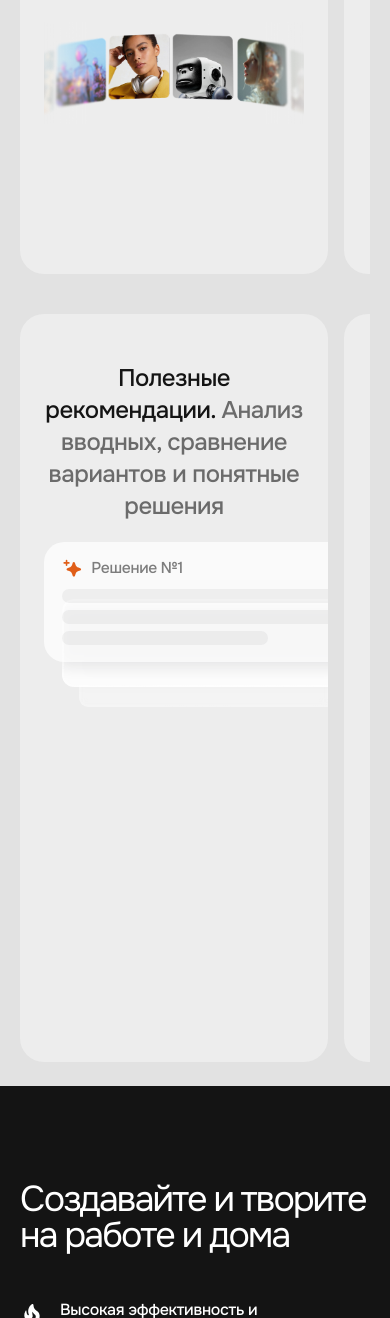
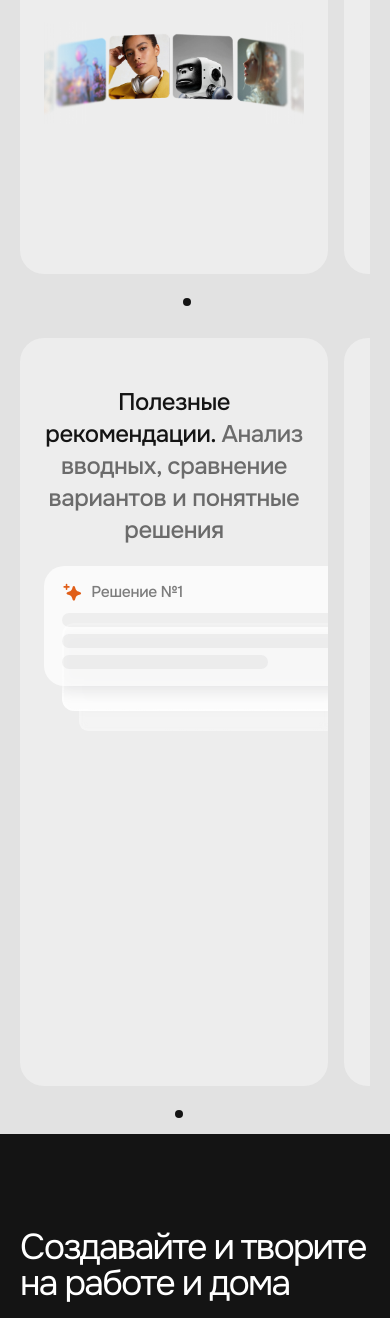
Before and after one commit to kirilloganyan/lumuse-landos, a Next.js app: page / in a window 390 px wide. Shown: the part 754-2072 px from the top of the page. Built offline with nearby package versions, Linux system fonts and the light colour scheme.

Commit message:
feat: add mobile carousel controls to AI features section

```diff
--- a/src/screens/Landing/sections/AIFeaturesSection/AIFeaturesSection.tsx
+++ b/src/screens/Landing/sections/AIFeaturesSection/AIFeaturesSection.tsx
@@ -1,4 +1,4 @@
-import React from "react";
+import React, { useEffect, useRef, useState } from "react";
 import { Card, CardContent } from "@/components/ui/card";
 
 const topCards = [
@@ -22,6 +22,52 @@ const topCards = [
   },
 ] as const;
 
+
+
+const useCarouselIndex = (itemsCount: number) => {
+  const containerRef = useRef<HTMLDivElement | null>(null);
+  const [activeIndex, setActiveIndex] = useState(0);
+
+  useEffect(() => {
+    const node = containerRef.current;
+    if (!node) return;
+
+    const handleScroll = () => {
+      const children = Array.from(node.children) as HTMLElement[];
+      if (!children.length) return;
+
+      let closestIndex = 0;
+      let minDistance = Number.POSITIVE_INFINITY;
+
+      children.forEach((child, index) => {
+        const distance = Math.abs(child.offsetLeft - node.scrollLeft);
+        if (distance < minDistance) {
+          minDistance = distance;
+          closestIndex = index;
+        }
+      });
+
+      setActiveIndex(closestIndex);
+    };
+
+    handleScroll();
+    node.addEventListener("scroll", handleScroll, { passive: true });
+
+    return () => node.removeEventListener("scroll", handleScroll);
+  }, [itemsCount]);
+
+  const goTo = (index: number) => {
+    const node = containerRef.current;
+    const target = node?.children[index] as HTMLElement | undefined;
+    if (!node || !target) return;
+
+    node.scrollTo({ left: target.offsetLeft, behavior: "smooth" });
+    setActiveIndex(index);
+  };
+
+  return { containerRef, activeIndex, goTo };
+};
+
 const creativeMiniCards = [
   { title: "Идея для поста", width: "w-[203px]", outerClassName: "mt-[7px]" },
   { title: "Для поста", width: "w-[224.86px]", outerClassName: "" },
@@ -29,6 +75,9 @@ const creativeMiniCards = [
 ] as const;
 
 export const AIFeaturesSection = (): React.JSX.Element => {
+  const topCarousel = useCarouselIndex(topCards.length);
+  const bottomCarousel = useCarouselIndex(3);
+
   return (
     <section className="relative w-full px-5 py-4 sm:px-6 lg:px-[var(--section-px-lg)]">
       <div className="mx-auto flex w-full max-w-[var(--container-max)] flex-col gap-[var(--card-gap)]">
@@ -37,7 +86,7 @@ export const AIFeaturesSection = (): React.JSX.Element => {
           AI-возможностями: AI-креатив, учеба и развитие, полезные рекомендации,
           AI-текст и пространство для креатива.
         </p>
-        <div className="flex w-full snap-x snap-mandatory gap-[var(--card-gap)] overflow-x-auto pb-2 [scrollbar-width:none] [-ms-overflow-style:none] [&::-webkit-scrollbar]:hidden sm:grid sm:grid-cols-1 sm:overflow-visible sm:pb-0 lg:grid-cols-5">
+        <div ref={topCarousel.containerRef} className="flex w-full snap-x snap-mandatory gap-[var(--card-gap)] overflow-x-auto pb-2 [scrollbar-width:none] [-ms-overflow-style:none] [&::-webkit-scrollbar]:hidden sm:grid sm:grid-cols-1 sm:overflow-visible sm:pb-0 lg:grid-cols-5">
           {topCards.map((card) => (
             <Card
               key={card.title}
@@ -57,7 +106,22 @@ export const AIFeaturesSection = (): React.JSX.Element => {
             </Card>
           ))}
         </div>
-        <div className="mt-[var(--card-gap)] flex w-full snap-x snap-mandatory gap-[var(--card-gap)] overflow-x-auto pb-2 [scrollbar-width:none] [-ms-overflow-style:none] [&::-webkit-scrollbar]:hidden sm:mt-0 sm:grid sm:grid-cols-1 sm:overflow-visible sm:pb-0 lg:grid-cols-3">
+        <div className="flex justify-center gap-2 sm:hidden">
+          {topCards.map((card, index) => (
+            <button
+              key={card.title}
+              type="button"
+              onClick={() => topCarousel.goTo(index)}
+              aria-label={`Показать карточку ${index + 1}`}
+              className={`h-2 w-2 rounded-full transition-colors ${
+                index === topCarousel.activeIndex
+                  ? "bg-[var(--color-primary)]"
+                  : "bg-[var(--color-primary-muted)]/40"
+              }`}
+            />
+          ))}
+        </div>
+        <div ref={bottomCarousel.containerRef} className="mt-[var(--card-gap)] flex w-full snap-x snap-mandatory gap-[var(--card-gap)] overflow-x-auto pb-2 [scrollbar-width:none] [-ms-overflow-style:none] [&::-webkit-scrollbar]:hidden sm:mt-0 sm:grid sm:grid-cols-1 sm:overflow-visible sm:pb-0 lg:grid-cols-3">
           <Card className="w-[88%] max-w-[420px] shrink-0 snap-start overflow-hidden rounded-[var(--radius-2xl)] border-0 bg-[var(--color-bg-card)] shadow-none sm:w-auto sm:max-w-none sm:shrink sm:snap-align-none">
             <CardContent className="relative flex min-h-[var(--card-min-h)] flex-col px-[var(--card-px)] pb-[var(--card-pb)] pt-[var(--card-pt)] sm:px-10">
               <header className="mx-auto max-w-[360px] text-center font-headline-headline-2 text-[length:var(--headline-headline-2-font-size)] font-[number:var(--headline-headline-2-font-weight)] leading-[var(--headline-headline-2-line-height)] tracking-[var(--headline-headline-2-letter-spacing)] [font-style:var(--headline-headline-2-font-style)]">
@@ -205,6 +269,21 @@ export const AIFeaturesSection = (): React.JSX.Element => {
             </CardContent>
           </Card>
         </div>
+        <div className="flex justify-center gap-2 sm:hidden">
+          {[0, 1, 2].map((index) => (
+            <button
+              key={index}
+              type="button"
+              onClick={() => bottomCarousel.goTo(index)}
+              aria-label={`Показать карточку ${index + 1}`}
+              className={`h-2 w-2 rounded-full transition-colors ${
+                index === bottomCarousel.activeIndex
+                  ? "bg-[var(--color-primary)]"
+                  : "bg-[var(--color-primary-muted)]/40"
+              }`}
+            />
+          ))}
+        </div>
       </div>
     </section>
   );
```
